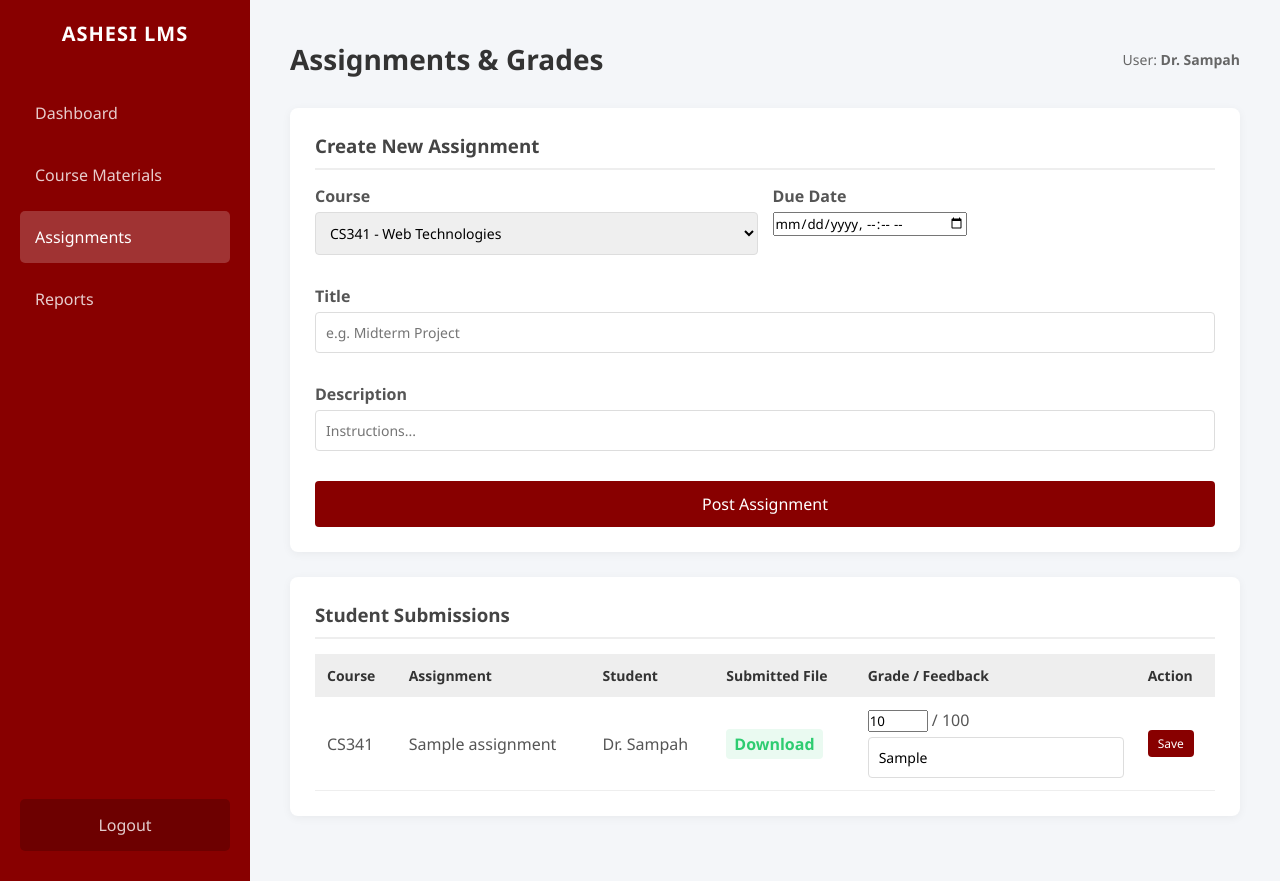
After one commit to papattrams-web/KwameAttrams_Lab5, a PHP site: page /assignments.php in a window 1280 px wide. The commit adds this page. Run offline with PHP 8.4, Linux system fonts and the light colour scheme; a user stored in the database is signed in; data comes from the database, SQL or seed files in the repository; both versions use the stored data as it was after the commit; tables that the repository leaves empty hold one stand-in row (values such as "Sample post").

Commit message:
added assignments and updated sidebar

```diff
--- /dev/null
+++ b/assignments.php
@@ -0,0 +1,232 @@
+<?php
+include 'db.php';
+if (!isset($_SESSION['user_id'])) { header("Location: login.php"); exit(); }
+
+$role = $_SESSION['role'];
+$user_id = $_SESSION['user_id'];
+$msg = "";
+
+// --- FACULTY LOGIC ---
+if ($role == 'faculty') {
+    // 1. Create Assignment
+    if (isset($_POST['create_assignment'])) {
+        $course_id = $_POST['course_id'];
+        $title = htmlspecialchars($_POST['title']);
+        $desc = htmlspecialchars($_POST['description']);
+        $due = $_POST['due_date'];
+
+        $stmt = $conn->prepare("INSERT INTO assignments (course_id, title, description, due_date) VALUES (?, ?, ?, ?)");
+        $stmt->bind_param("isss", $course_id, $title, $desc, $due);
+        if ($stmt->execute()) $msg = "<p class='status-active'>Assignment Created!</p>";
+    }
+
+    // 2. Grade Submission
+    if (isset($_POST['submit_grade'])) {
+        $sub_id = $_POST['submission_id'];
+        $score = $_POST['score'];
+        $feedback = htmlspecialchars($_POST['feedback']);
+
+        $stmt = $conn->prepare("UPDATE submissions SET score = ?, feedback = ? WHERE submission_id = ?");
+        $stmt->bind_param("isi", $score, $feedback, $sub_id);
+        if ($stmt->execute()) $msg = "<p class='status-active'>Grade Saved!</p>";
+    }
+}
+
+// --- STUDENT LOGIC ---
+if ($role == 'student') {
+    // Submit Assignment
+    if (isset($_POST['upload_submission'])) {
+        $assign_id = $_POST['assignment_id'];
+
+        // File Upload Logic
+        $target_dir = "uploads/";
+        if (!is_dir($target_dir)) mkdir($target_dir);
+        $file_name = time() . "_sub_" . basename($_FILES["file"]["name"]);
+        $target_file = $target_dir . $file_name;
+
+        if (move_uploaded_file($_FILES["file"]["tmp_name"], $target_file)) {
+            $stmt = $conn->prepare("INSERT INTO submissions (assignment_id, student_id, file_path) VALUES (?, ?, ?)");
+            $stmt->bind_param("iis", $assign_id, $user_id, $target_file);
+            if ($stmt->execute()) $msg = "<p class='status-active'>Assignment Submitted!</p>";
+        } else {
+            $msg = "<p class='status-closed'>Error uploading file.</p>";
+        }
+    }
+}
+?>
+
+<!DOCTYPE html>
+<html lang="en">
+<head>
+    <meta charset="UTF-8">
+    <title>Assignments | Ashesi LMS</title>
+    <link rel="stylesheet" href="style.css">
+    <style>
+        .grade-box { background: #f9f9f9; padding: 15px; border-left: 4px solid #880000; margin-top: 10px; }
+        .sub-table td { vertical-align: middle; }
+    </style>
+</head>
+<body>
+
+    <div class="sidebar">
+        <h2>ASHESI LMS</h2>
+        <a href="<?php echo ($role=='faculty') ? 'faculty_dashboard.php' : 'student_dashboard.php'; ?>">Dashboard</a>
+        <a href="course_materials.php">Course Materials</a>
+        <a href="assignments.php" class="active">Assignments</a> <a href="reports.php">Reports</a>
+        <a href="logout.php" class="logout">Logout</a>
+    </div>
+
+    <div class="main-content">
+        <header>
+            <h1>Assignments & Grades</h1>
+            <div class="user-info">User: <strong><?php echo $_SESSION['name']; ?></strong></div>
+        </header>
+
+        <?php echo $msg; ?>
+
+        <?php if($role == 'faculty'): ?>
+
+            <div class="card">
+                <h3>Create New Assignment</h3>
+                <form method="POST" style="display: grid; grid-template-columns: 1fr 1fr; gap: 15px;">
+                    <div class="form-group">
+                        <label>Course</label>
+                        <select name="course_id" required>
+                            <?php
+                            $c_res = $conn->query("SELECT * FROM courses");
+                            while($c = $c_res->fetch_assoc()) {
+                                echo "<option value='{$c['course_id']}'>{$c['course_code']} - {$c['course_name']}</option>";
+                            }
+                            ?>
+                        </select>
+                    </div>
+                    <div class="form-group">
+                        <label>Due Date</label>
+                        <input type="datetime-local" name="due_date" required>
+                    </div>
+                    <div class="form-group" style="grid-column: span 2;">
+                        <label>Title</label>
+                        <input type="text" name="title" placeholder="e.g. Midterm Project" required>
+                    </div>
+                    <div class="form-group" style="grid-column: span 2;">
+                        <label>Description</label>
+                        <input type="text" name="description" placeholder="Instructions..." required>
+                    </div>
+                    <button type="submit" name="create_assignment" class="btn-primary" style="grid-column: span 2;">Post Assignment</button>
+                </form>
+            </div>
+
+            <div class="card">
+                <h3>Student Submissions</h3>
+                <table class="sub-table">
+                    <thead>
+                        <tr>
+                            <th>Course</th>
+                            <th>Assignment</th>
+                            <th>Student</th>
+                            <th>Submitted File</th>
+                            <th>Grade / Feedback</th>
+                            <th>Action</th>
+                        </tr>
+                    </thead>
+                    <tbody>
+                        <?php
+                        $sql = "SELECT s.*, u.full_name, a.title, c.course_code
+                                FROM submissions s
+                                JOIN assignments a ON s.assignment_id = a.assignment_id
+                                JOIN users u ON s.student_id = u.user_id
+                                JOIN courses c ON a.course_id = c.course_id
+                                ORDER BY s.submission_date DESC";
+                        $subs = $conn->query($sql);
+
+                        if ($subs->num_rows > 0) {
+                            while($row = $subs->fetch_assoc()) {
+                                echo "<tr>
+                                    <td>{$row['course_code']}</td>
+                                    <td>{$row['title']}</td>
+                                    <td>{$row['full_name']}</td>
+                                    <td><a href='{$row['file_path']}' download class='status-active' style='text-decoration:none;'>Download</a></td>
+                                    <form method='POST'>
+                                        <td>
+                                            <input type='hidden' name='submission_id' value='{$row['submission_id']}'>
+                                            <input type='number' name='score' placeholder='Score' value='{$row['score']}' style='width:60px' required> / 100
+                                            <br><input type='text' name='feedback' placeholder='Feedback' value='{$row['feedback']}' style='width:100%; margin-top:5px;'>
+                                        </td>
+                                        <td><button type='submit' name='submit_grade' class='btn-primary' style='padding:5px 10px; font-size:12px;'>Save</button></td>
+                                    </form>
+                                </tr>";
+                            }
+                        } else {
+                            echo "<tr><td colspan='6'>No submissions yet.</td></tr>";
+                        }
+                        ?>
+                    </tbody>
+                </table>
+            </div>
+        <?php endif; ?>
+
+
+        <?php if($role == 'student'): ?>
+            <div class="card">
+                <h3>Pending Assignments</h3>
+                <table>
+                    <thead>
+                        <tr>
+                            <th>Course</th>
+                            <th>Assignment</th>
+                            <th>Due Date</th>
+                            <th>Action / Status</th>
+                        </tr>
+                    </thead>
+                    <tbody>
+                        <?php
+                        // Get assignments and check if this specific student has already submitted
+                        $sql = "SELECT a.*, c.course_code, c.course_name,
+                                (SELECT score FROM submissions WHERE assignment_id = a.assignment_id AND student_id = $user_id) as score,
+                                (SELECT feedback FROM submissions WHERE assignment_id = a.assignment_id AND student_id = $user_id) as feedback,
+                                (SELECT file_path FROM submissions WHERE assignment_id = a.assignment_id AND student_id = $user_id) as submitted_file
+                                FROM assignments a
+                                JOIN courses c ON a.course_id = c.course_id
+                                ORDER BY a.due_date DESC";
+
+                        $assigns = $conn->query($sql);
+
+                        while($row = $assigns->fetch_assoc()) {
+                            echo "<tr>
+                                <td><span style='font-weight:bold; color:#880000'>{$row['course_code']}</span></td>
+                                <td>
+                                    <strong>{$row['title']}</strong><br>
+                                    <small>{$row['description']}</small>
+                                </td>
+                                <td>".date('M d, h:i A', strtotime($row['due_date']))."</td>
+                                <td>";
+
+                            if ($row['submitted_file']) {
+                                // Already submitted: Show Grade
+                                echo "<div class='grade-box'>";
+                                if ($row['score'] !== null) {
+                                    echo "<strong>Grade: <span style='font-size:18px'>{$row['score']}/100</span></strong><br>";
+                                    echo "<small>Feedback: {$row['feedback']}</small>";
+                                } else {
+                                    echo "<span class='status-active'>Submitted</span><br><small>Pending Grading</small>";
+                                }
+                                echo "</div>";
+                            } else {
+                                // Not submitted: Show Upload Form
+                                echo "<form method='POST' enctype='multipart/form-data' style='display:flex; gap:5px; align-items:center;'>
+                                        <input type='hidden' name='assignment_id' value='{$row['assignment_id']}'>
+                                        <input type='file' name='file' required style='width:180px;'>
+                                        <button type='submit' name='upload_submission' class='btn-primary' style='padding:5px 10px;'>Submit</button>
+                                      </form>";
+                            }
+                            echo "</td></tr>";
+                        }
+                        ?>
+                    </tbody>
+                </table>
+            </div>
+        <?php endif; ?>
+
+    </div>
+</body>
+</html>
--- a/course_materials.php
+++ b/course_materials.php
@@ -52,6 +52,7 @@ if ($role == 'faculty' && isset($_POST['upload_material'])) {
         <h2>ASHESI LMS</h2>
         <a href="<?php echo ($role=='faculty') ? 'faculty_dashboard.php' : 'student_dashboard.php'; ?>">Dashboard</a>
         <a href="#" class="active">Course Materials</a>
+        <a href="assignments.php">Assignments & Grades</a>
         <a href="reports.php">Reports</a>
         <a href="logout.php" class="logout">Logout</a>
     </div>
--- a/faculty_dashboard.php
+++ b/faculty_dashboard.php
@@ -115,8 +115,9 @@ if (isset($_GET['view_session_id'])) {
 
     <div class="sidebar">
         <h2>ASHESI LMS</h2>
-        <a href="faculty_dashboard.php" class="active">Dashboard</a>
+        <a href="faculty_dashboard.php">Dashboard</a>
         <a href="course_materials.php">Course Materials</a>
+        <a href="assignments.php">Assignments & Grades</a>
         <a href="reports.php">Reports</a>
         <a href="logout.php" class="logout">Logout</a>
     </div>
--- a/reports.php
+++ b/reports.php
@@ -17,6 +17,7 @@ $role = $_SESSION['role'];
         <h2>ASHESI LMS</h2>
         <a href="<?php echo ($role=='faculty') ? 'faculty_dashboard.php' : 'student_dashboard.php'; ?>">Dashboard</a>
         <a href="course_materials.php">Course Materials</a>
+        <a href="assignments.php">Assignments & Grades</a>
         <a href="#" class="active">Reports</a>
         <a href="logout.php" class="logout">Logout</a>
     </div>
```
Also changed, not shown: setup.sql (+30 -6 lines), student_dashboard.php (+6 -3 lines).
